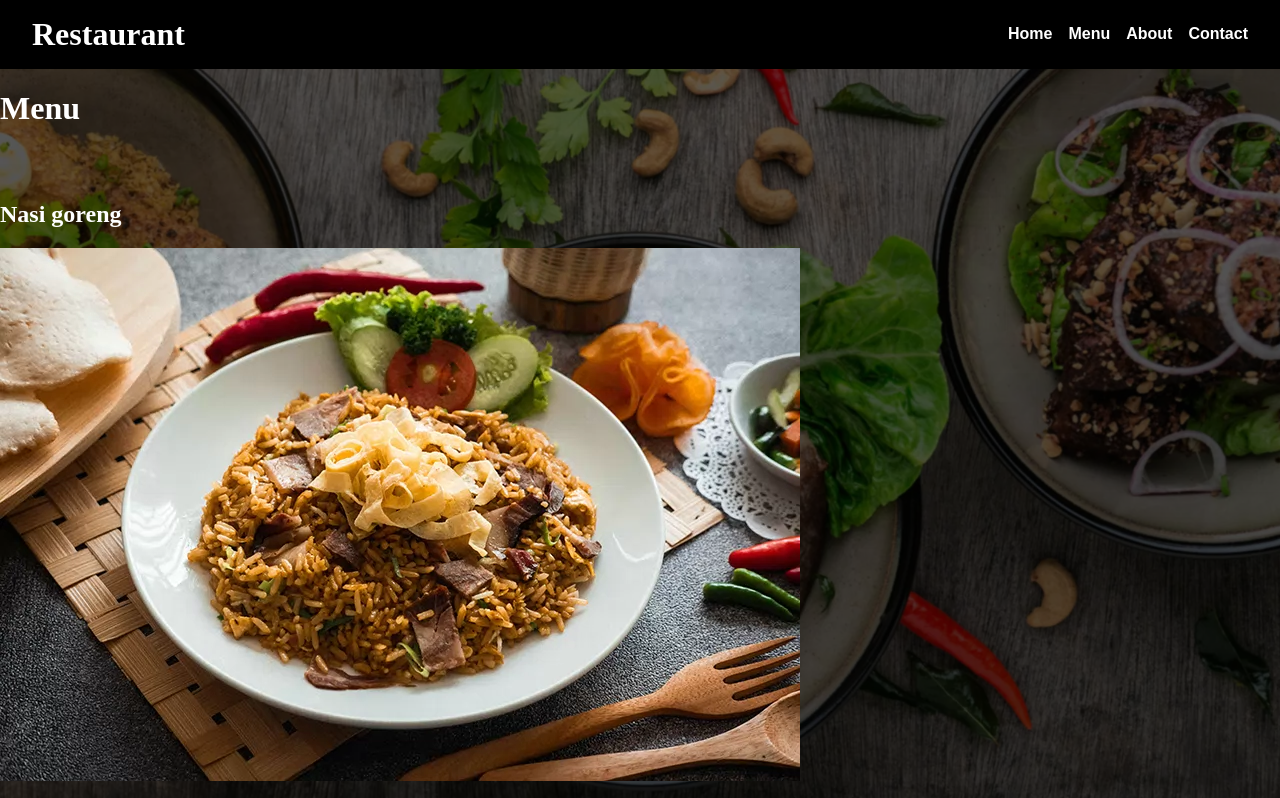
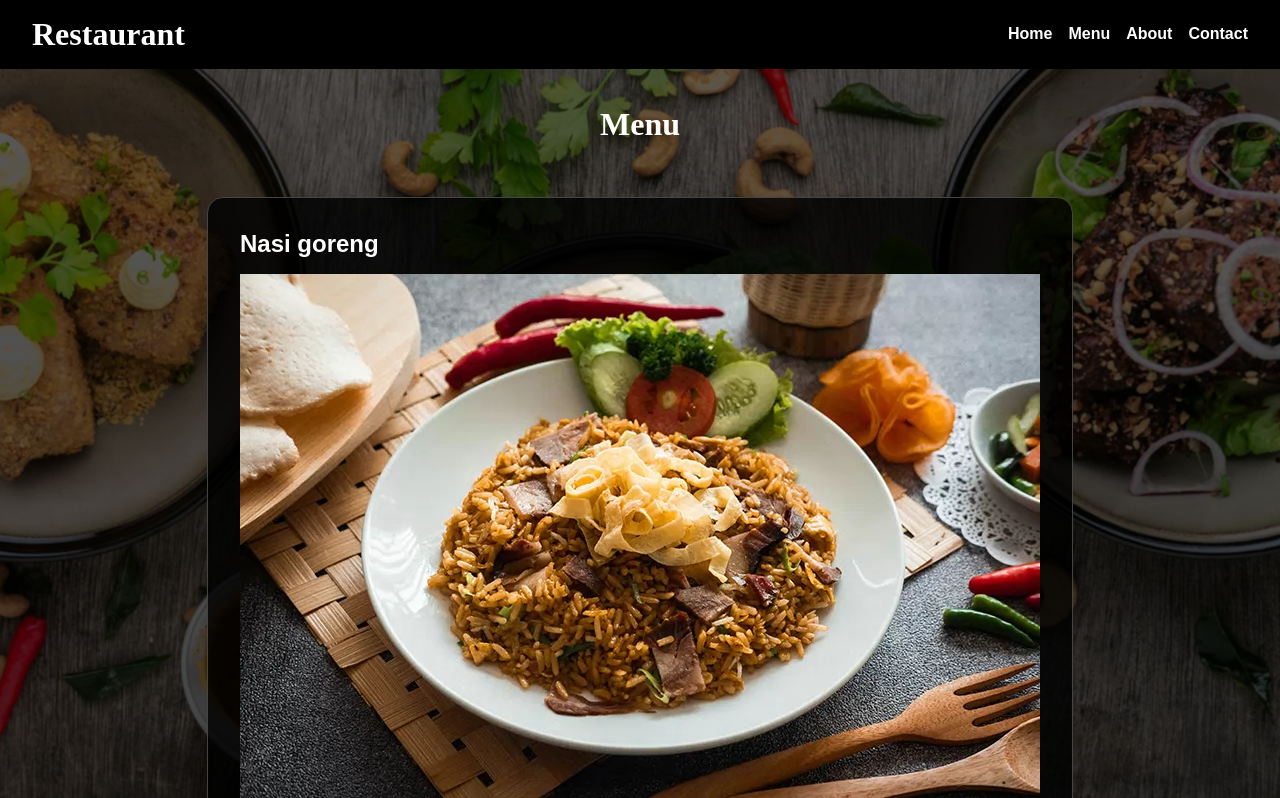
Before and after one commit to Heri23F/restaurant-page, a website built with webpack: page src/index.html in a window 1280 px wide. Both pictures are taken after a click on the button "Menu". Shown: the top 798 px of the page. Built offline with nearby package versions, Linux system fonts and the light colour scheme.

Commit message:
feat: work on menu page

```diff
--- a/src/style.css
+++ b/src/style.css
@@ -99,3 +99,27 @@ header {
 .icon {
     width: 48px;
 }
+
+.container.menu-page {
+  padding: 16px;
+  align-items: center;
+}
+
+.item-div {
+  border: 1px solid #444444;
+  border-radius: 16px;
+  padding: 32px;
+  background-color: rgb(0 0 0 / 0.8);
+  max-width: 800px;
+  font-size: 16px;
+  font-family: "Inter Variable", sans-serif;
+}
+
+.item-div h2 {
+  margin: 0;
+  margin-bottom: 16px;
+}
+
+.item-description {
+  font-size: 1.2em;
+}
```
